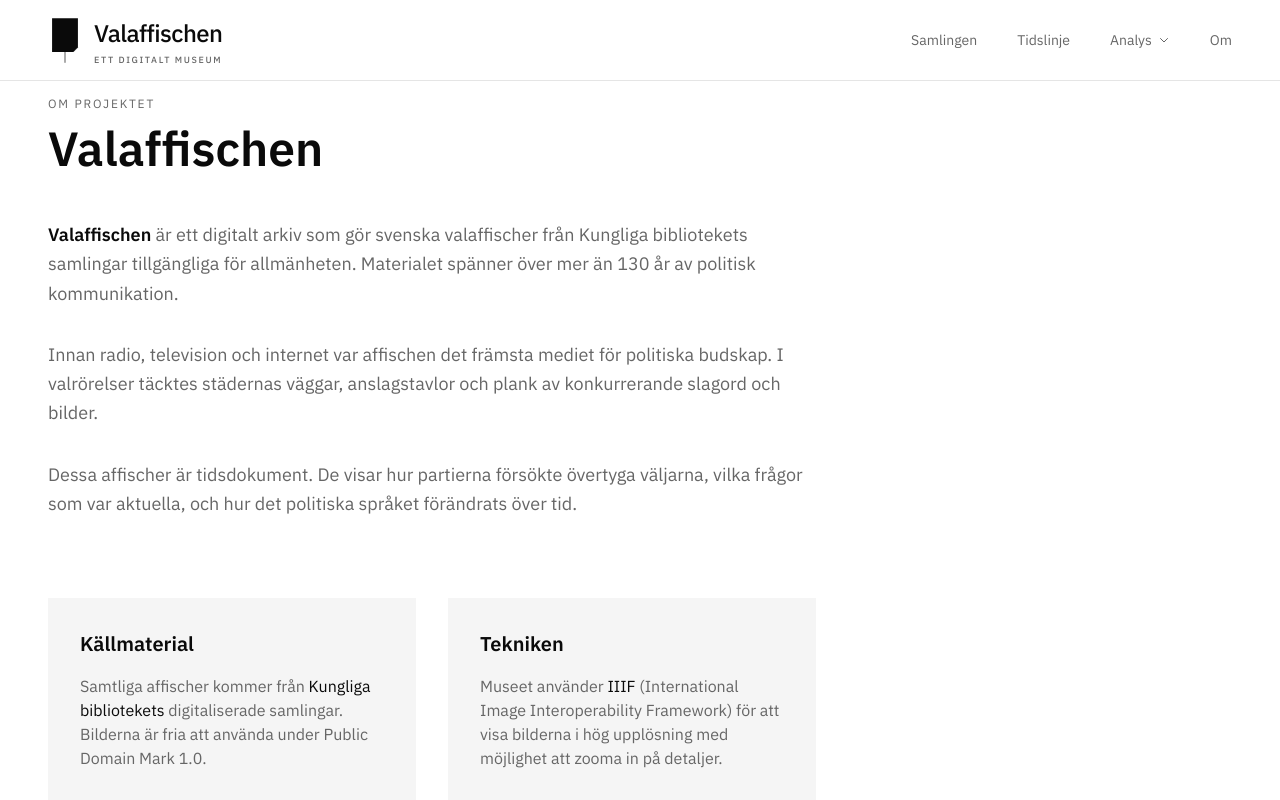
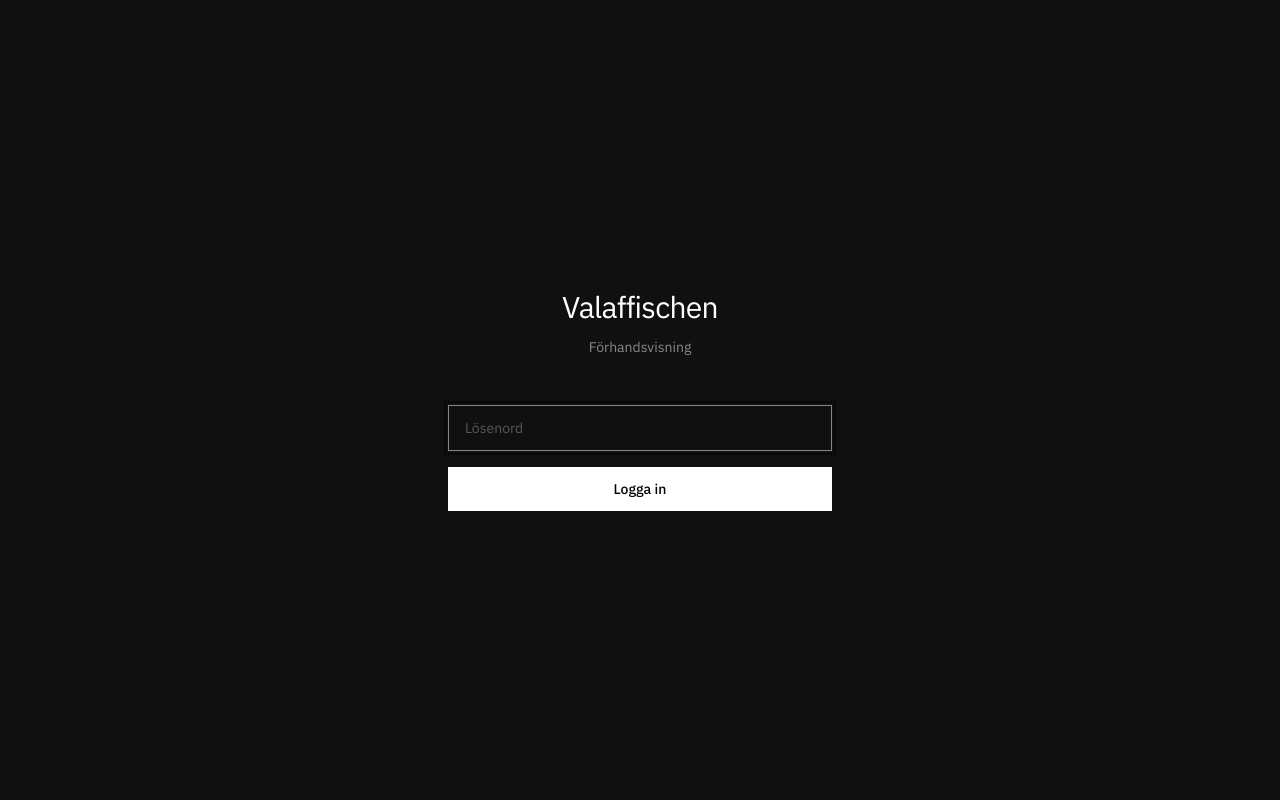
Before and after one commit to davidboorg/valet2026, a Next.js app: page /om in a window 1280 px wide. Shown: the top 800 px of the page. Built offline with nearby package versions, Linux system fonts and the light colour scheme.

Commit message:
Add password protection and remove launch module from homepage

```diff
--- a/src/app/layout.tsx
+++ b/src/app/layout.tsx
@@ -4,6 +4,7 @@
 import { Header } from '@/components/header';
 import { Footer } from '@/components/footer';
 import { MobileBottomNav } from '@/components/mobile-nav';
+import { PasswordGate } from '@/components/password-gate';
 
 /**
  * Typografi:
@@ -86,6 +87,7 @@
   return (
     <html lang="sv" className={`${ibmPlexSans.variable} ${ebGaramond.variable} ${ibmPlexMono.variable} h-full`} data-scroll-behavior="smooth">
       <body className="min-h-full flex flex-col bg-[var(--bg-primary)] text-[var(--text-primary)] antialiased">
+        <PasswordGate>
           <a
             href="#main-content"
             className="sr-only focus:not-sr-only focus:absolute focus:top-4 focus:left-4 focus:z-50 focus:px-4 focus:py-2 focus:bg-[var(--bg-dark)] focus:text-[var(--text-inverse)]"
@@ -98,6 +100,7 @@
           </main>
           <Footer />
           <MobileBottomNav />
+        </PasswordGate>
       </body>
     </html>
   );
--- a/src/components/home-client.tsx
+++ b/src/components/home-client.tsx
@@ -5,7 +5,6 @@
 import { motion } from 'framer-motion';
 import type { Poster } from '@/lib/types';
 import { resolvePosterImage, shouldSkipOptimization } from '@/lib/poster-image';
-import { LaunchModule } from './launch-module';
 import { MetadataTicker, MetadataStrip } from './metadata-ticker';
 import { FadeInSection } from './home-scroll-effects';
 
@@ -76,12 +75,23 @@
             </motion.p>
 
             <motion.div
-              className="mt-12"
+              className="mt-12 flex flex-wrap justify-center gap-4"
               initial={{ opacity: 0 }}
               animate={{ opacity: 1 }}
               transition={{ delay: 0.5 }}
             >
-              <LaunchModule variant="hero" />
+              <Link
+                href="/affischer"
+                className="px-8 py-3 bg-[var(--text-primary)] text-[var(--bg-primary)] text-sm font-medium hover:opacity-80 transition-opacity"
+              >
+                Utforska samlingen
+              </Link>
+              <Link
+                href="/tidslinje"
+                className="px-8 py-3 border border-[var(--border-strong)] text-sm hover:opacity-70 transition-opacity"
+              >
+                Se tidslinjen
+              </Link>
             </motion.div>
           </div>
         </div>
@@ -295,10 +305,6 @@
         </div>
       </section>
 
-      {/* ============================================================
-          07. LAUNCH MODULE — pre-launch signup
-          ============================================================ */}
-      <LaunchModule variant="section" />
 
       {/* ============================================================
           08. FINAL CTA — enkel, monumental
--- /dev/null
+++ b/src/components/password-gate.tsx
@@ -0,0 +1,86 @@
+'use client';
+
+import { useState, useEffect } from 'react';
+
+const CORRECT_PASSWORD = 'Olofpalme';
+const STORAGE_KEY = 'valaffischen-auth';
+
+export function PasswordGate({ children }: { children: React.ReactNode }) {
+  const [isAuthenticated, setIsAuthenticated] = useState<boolean | null>(null);
+  const [password, setPassword] = useState('');
+  const [error, setError] = useState(false);
+
+  useEffect(() => {
+    const stored = sessionStorage.getItem(STORAGE_KEY);
+    setIsAuthenticated(stored === 'true');
+  }, []);
+
+  const handleSubmit = (e: React.FormEvent) => {
+    e.preventDefault();
+    if (password === CORRECT_PASSWORD) {
+      sessionStorage.setItem(STORAGE_KEY, 'true');
+      setIsAuthenticated(true);
+      setError(false);
+    } else {
+      setError(true);
+    }
+  };
+
+  // Loading state
+  if (isAuthenticated === null) {
+    return (
+      <div className="min-h-screen bg-[#101010] flex items-center justify-center">
+        <div className="w-6 h-6 border-2 border-white/20 border-t-white rounded-full animate-spin" />
+      </div>
+    );
+  }
+
+  // Authenticated - show site
+  if (isAuthenticated) {
+    return <>{children}</>;
+  }
+
+  // Login screen
+  return (
+    <div className="min-h-screen bg-[#101010] flex items-center justify-center px-6">
+      <div className="w-full max-w-sm">
+        <div className="text-center mb-12">
+          <h1 className="text-3xl font-light text-white tracking-tight">
+            Valaffischen
+          </h1>
+          <p className="mt-3 text-sm text-white/50">
+            Förhandsvisning
+          </p>
+        </div>
+
+        <form onSubmit={handleSubmit} className="space-y-4">
+          <div>
+            <input
+              type="password"
+              value={password}
+              onChange={(e) => {
+                setPassword(e.target.value);
+                setError(false);
+              }}
+              placeholder="Lösenord"
+              className="w-full px-4 py-3 bg-transparent border border-white/20 text-white text-sm placeholder:text-white/30 focus:outline-none focus:border-white/50"
+              autoFocus
+            />
+            {error && (
+              <p className="mt-2 text-xs text-red-400">
+                Fel lösenord
+              </p>
+            )}
+          </div>
+
+          <button
+            type="submit"
+            className="w-full py-3 bg-white text-black text-sm font-medium hover:bg-white/90 transition-colors"
+          >
+            Logga in
+          </button>
+        </form>
+      </div>
+    </div>
+  );
+}
```
Lines whose indentation alone changed are shown as unchanged.
